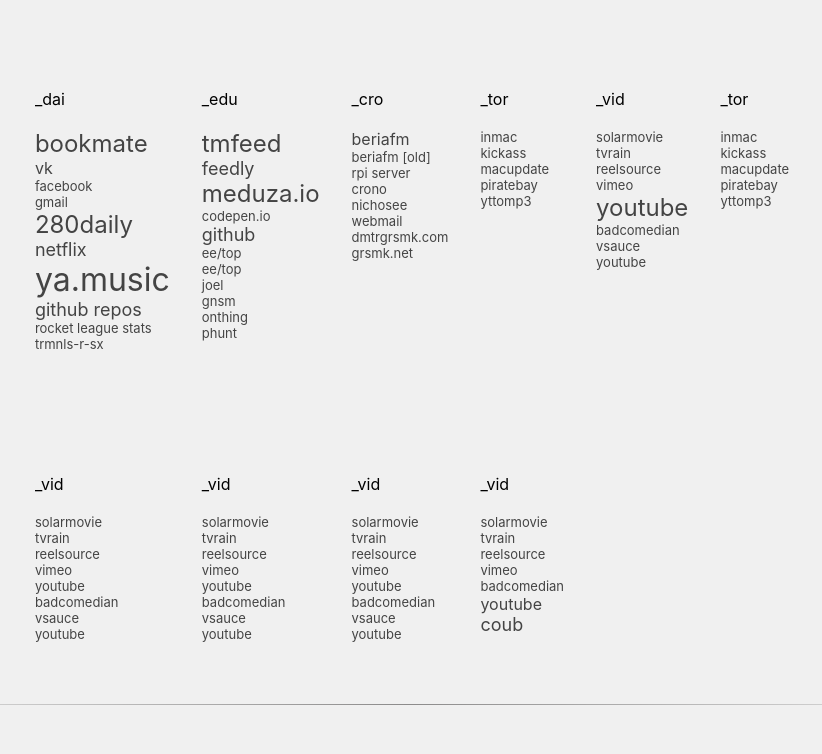
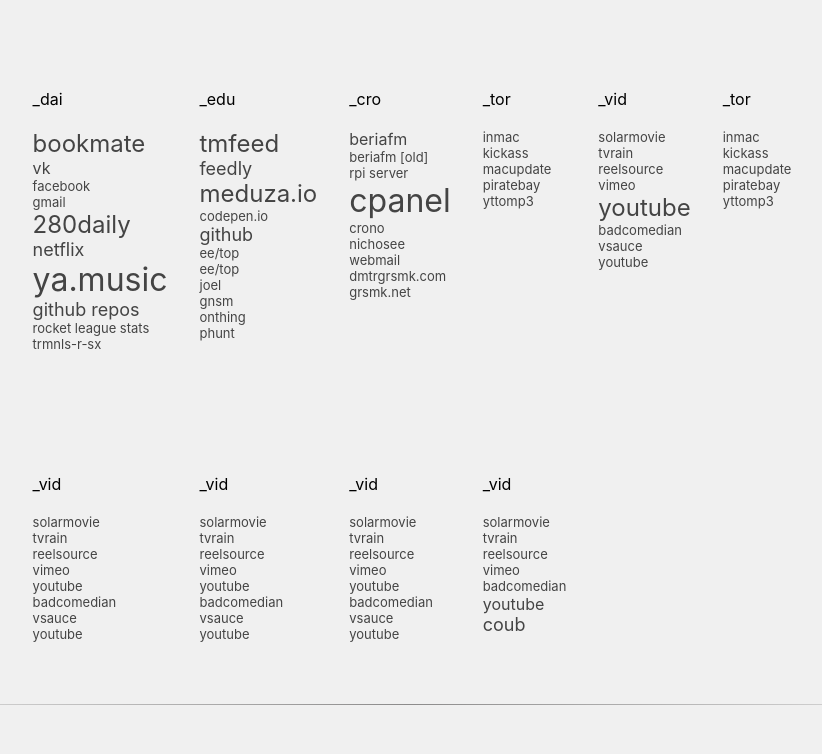
Before and after one commit to dmitrygerasimuk/startpage, a plain HTML site: page index.html in a window 1280 px wide. Shown: the top 754 px of the page, without its empty margins (233-1055 px from the left). Drawn offline with nearby package versions, Linux system fonts and the light colour scheme.

Commit message:
some commit

```diff
--- a/index.html
+++ b/index.html
@@ -179,6 +179,7 @@ $(document).ready(function(){
 		<a href="http://gerasimuk.net/beriafm/"><font size="3"> beriaFM </font></a> <br>
 		<a href="http://gerasimuk.net/beriafm/old"><font size="2"> beriaFM [old] </font></a> <br>
 		<a href="http://gerasimuk.hldns.ru"> <font size="2"> rPI server </font> </a> <br>
+		<a href="https://cpanel11.v.fozzy.com:2083/login/"> <font size="6"> cpanel </font> </a> <br>
 		<a href="http://home.gerasimuk.net"> <font size="2"> crono </font> </a> <br>
 
 		<a href="http://nichosee.com"><font size="2"> nichosee </font></a> <br>
```
